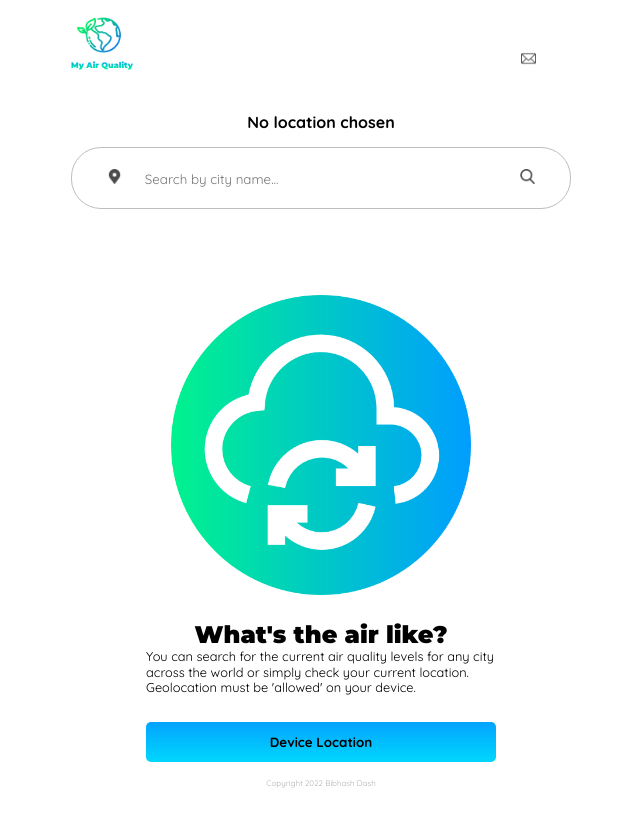
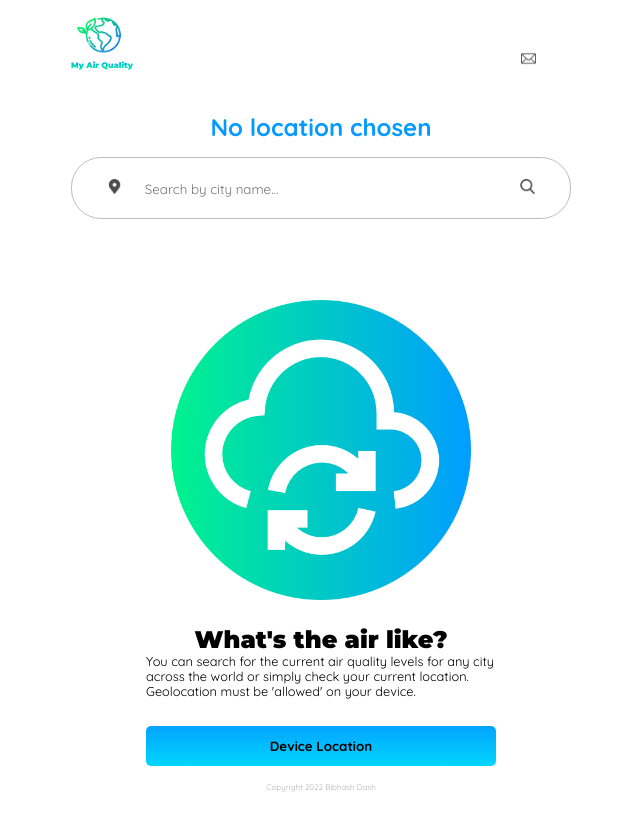
Before and after one commit to bibhashdash/myairquality, a Vue app: page / in a window 1280 px wide. Shown: the whole page, without its empty margins (319-959 px from the left). Built offline with nearby package versions, Linux system fonts and the light colour scheme; a web font is replaced by a local one.

Commit message:
tweaked font colour for location display

```diff
--- a/src/App.vue
+++ b/src/App.vue
@@ -23,7 +23,7 @@
               >{{ currentLocationDisplay }}, {{ country }}</span
             >
           </p>
-          <p v-else>No location chosen</p>
+          <p v-else><span class="location-display">No location chosen</span></p>
         </div>
         <div class="search-bar">
           <a href="#" @click="updateLocation"
@@ -125,7 +125,7 @@ export default {
       )
         .then((response) => response.json())
         .then((data) => {
-          console.log(data);
+          // console.log(data);
           this.currentLocationDisplay = data[0].name;
           this.country = data[0].country;
         });
```
